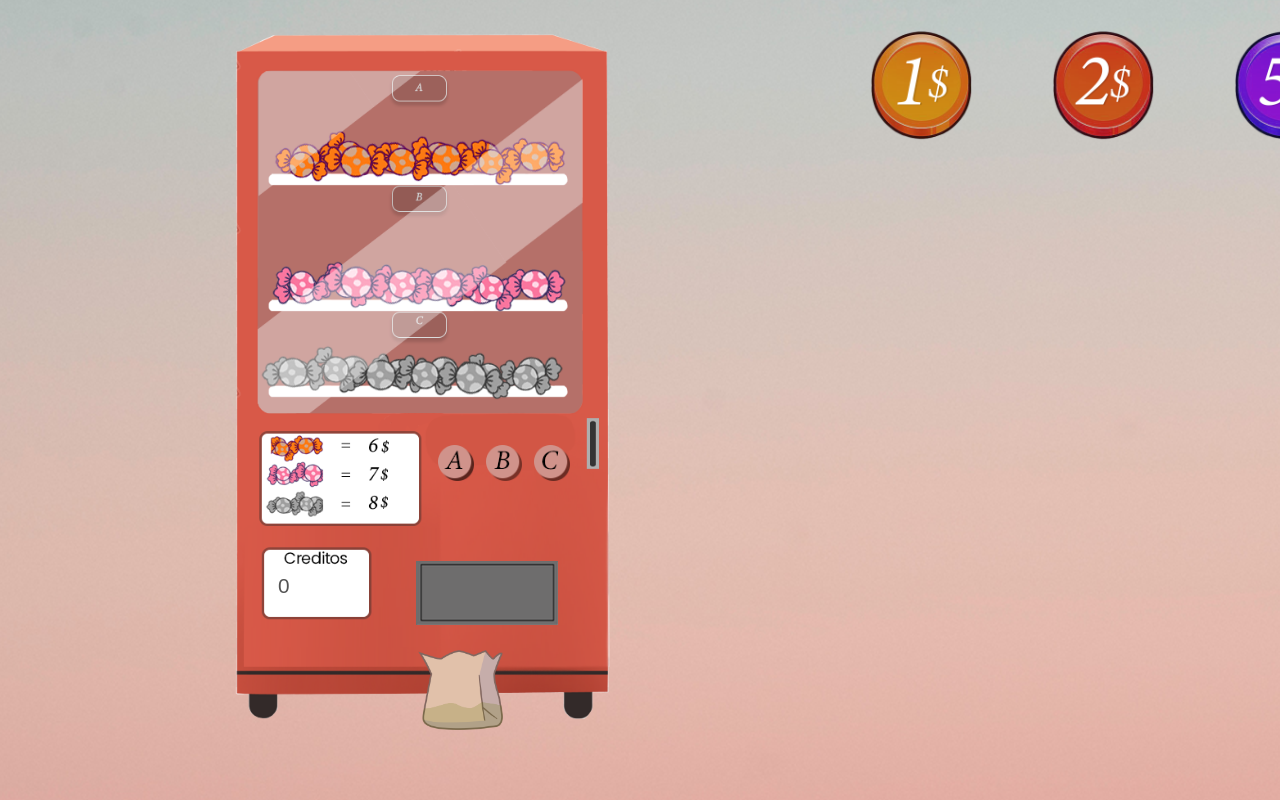
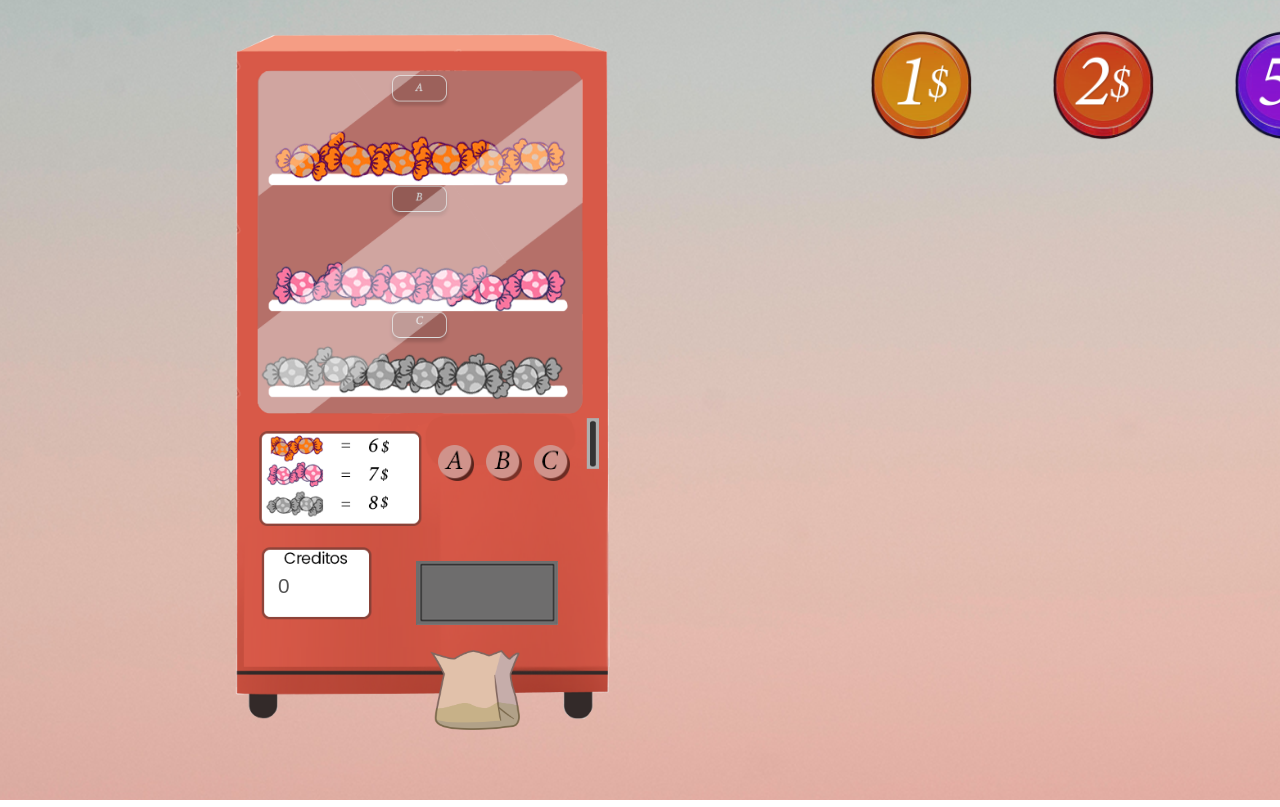
Before and after one commit to 1ZOD/Maquina-de-Doces, a Vue app: page / in a window 1280 px wide. Shown: the top 807 px of the page. Built offline with nearby package versions, Linux system fonts and the light colour scheme.

Commit message:
Corrigindo posiçao doces

```diff
--- a/src/App.vue
+++ b/src/App.vue
@@ -10,17 +10,17 @@
       </div>
       <div class="saida_doces">
         <button type="button"><img alt="botao-c" src="./assets/saida_maquina.png" style="height: 8vh;"/></button>
-        <button type="button"><img alt="botao-c" src="./assets/saco.png" style="height:10vh;position:absolute; top:1vh; left:1vh;z-index: 4;"/></button>
+        <button type="button"><img alt="botao-c" src="./assets/saco.png" style="height:10vh;width:7vw;position:absolute; top:1vh; left:2.5vh;z-index: 4;"/></button>
       </div>
       <div class="doces-comprados">
         <div class="doce-laranja">
-          <button type="button" id="laranja" ><img alt="botao-c" src="./assets/docelaranja.png" style="height: 5vh;"/></button>
+          <button type="button" id="laranja" ><img alt="botao-c" src="./assets/docelaranja.png" style="height: 4vh;"/></button>
         </div>
         <div class="doce-rosa">
-        <button type="button" id="rosa" ><img alt="botao-c" src="./assets/doocerosa.png" style="height: 5vh;"/></button>
+        <button type="button" id="rosa" ><img alt="botao-c" src="./assets/doocerosa.png" style="height: 4vh;"/></button>
         </div>
         <div class="doce-cinza">
-        <button type="button" id="cinza" ><img alt="botao-c" src="./assets/docecinza.png" style="height: 5vh;"/></button>
+        <button type="button" id="cinza" ><img alt="botao-c" src="./assets/docecinza.png" style="height: 4vh;"/></button>
         </div>
       </div>
       <div class="campo-moedas">
@@ -175,7 +175,7 @@
 .doce-laranja> button{
   position:relative;
   top:71vh;
-  left:-50vh;
+  left:-48vh;
   border: none;
   background-color: transparent;
   z-index: 0;
```
